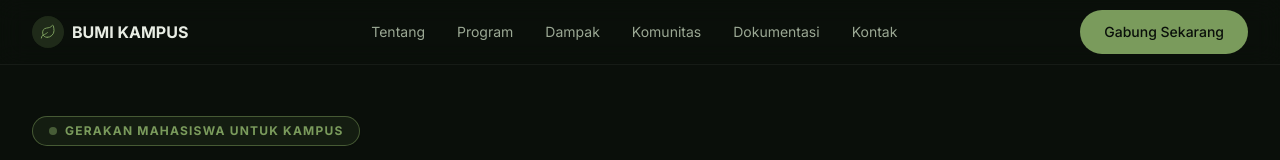
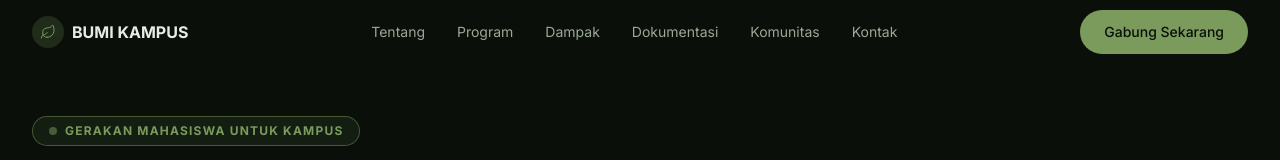
Before and after one commit to mufti-1448/bumi-kampus-project, a React (Vite) app: page / in a window 1280 px wide. Shown: the top 160 px of the page. Built offline with nearby package versions, Linux system fonts and the light colour scheme.

Commit message:
fix(ui): update Navbar component for scroll behavior and menu item adjustments

```diff
--- a/src/components/Navbar.jsx
+++ b/src/components/Navbar.jsx
@@ -1,40 +1,70 @@
 // ============================================
 // KOMPONEN: Navbar
 // ============================================
-// Catatan: menu hanya 5 item (Tentang, Program, Dampak, Komunitas, Kontak)
-// mengikuti desain Figma asli — "Dokumentasi" (section 06) memang tidak
-// dicantumkan di nav pada desain sumber. Ini mereproduksi gap navigasi
-// yang sama seperti temuan audit sebelumnya, bukan lupa ditambahkan.
+// Menu 6 item: Tentang, Program, Dampak, Dokumentasi, Komunitas, Kontak.
+// Navbar transparan saat di atas Hero, berubah solid + blur setelah
+// user scroll melewati threshold (80px).
+// Menu aktif di-highlight pakai teknik "scrollspy": deteksi posisi tepi
+// atas tiap section relatif ke garis navbar, bukan sekadar visibility.
 
-import { useState } from "react";
+import { useState, useEffect } from "react";
 import { Menu, X, Leaf } from "lucide-react";
 
 const menuItems = [
   { label: "Tentang", href: "#tentang" },
   { label: "Program", href: "#program" },
   { label: "Dampak", href: "#dampak" },
+  { label: "Dokumentasi", href: "#dokumentasi" },
   { label: "Komunitas", href: "#komunitas" },
-  { label: "Dokumentasi", href: "#dokumentasi" },
   { label: "Kontak", href: "#kontak" },
 ];
 
+// Sedikit lebih besar dari tinggi navbar (h-16 = 64px), memberi toleransi
+// supaya perpindahan highlight terasa pas, bukan telat/kepagian.
+const NAVBAR_OFFSET = 100;
+
 export default function Navbar() {
   const [isOpen, setIsOpen] = useState(false);
+  const [isScrolled, setIsScrolled] = useState(false);
+
+  useEffect(() => {
+    const handleScroll = () => {
+      const scrollY = window.scrollY;
+      setIsScrolled(scrollY > 80);
+    };
+
+    window.addEventListener("scroll", handleScroll, { passive: true });
+    handleScroll(); // set posisi awal saat pertama mount
+
+    return () => window.removeEventListener("scroll", handleScroll);
+  }, []);
 
   return (
-    <header className="fixed top-0 left-0 w-full z-50 bg-bg-base/60 backdrop-blur-md border-b border-white/5">
+    <header
+      className={`fixed top-0 left-0 w-full z-50 transition-all duration-300 ${
+        isScrolled
+          ? "bg-bg-base/90 backdrop-blur-md border-b border-white/5"
+          : "bg-transparent border-b border-transparent"
+      }`}
+    >
       <nav className="max-w-7xl mx-auto flex items-center justify-between px-4 sm:px-6 lg:px-8 h-16">
-        <a href="#" className="flex items-center gap-2 font-bold text-text-primary">
+        <a
+          href="#"
+          className="flex items-center gap-2 font-bold text-text-primary"
+        >
           <span className="w-8 h-8 rounded-full bg-accent-primary/20 flex items-center justify-center">
             <Leaf size={16} strokeWidth={1.5} className="text-accent-primary" />
           </span>
           BUMI KAMPUS
         </a>
 
-        <ul className="hidden lg:flex items-center gap-8 text-sm text-text-secondary">
+        <ul className="hidden lg:flex items-center gap-8 text-sm">
           {menuItems.map((item) => (
             <li key={item.href}>
-              <a href={item.href} className="hover:text-text-primary transition-colors">
+              <a
+                href={item.href}
+                className="text-text-secondary transition-colors hover:text-text-primary"
+              >
                 {item.label}
               </a>
             </li>
@@ -49,8 +79,13 @@ export default function Navbar() {
           className="lg:hidden text-text-primary"
           onClick={() => setIsOpen(!isOpen)}
           aria-label={isOpen ? "Tutup menu" : "Buka menu"}
+          aria-expanded={isOpen}
         >
-          {isOpen ? <X size={24} strokeWidth={1.5} /> : <Menu size={24} strokeWidth={1.5} />}
+          {isOpen ? (
+            <X size={24} strokeWidth={1.5} />
+          ) : (
+            <Menu size={24} strokeWidth={1.5} />
+          )}
         </button>
       </nav>
 
@@ -61,7 +96,7 @@ export default function Navbar() {
               <li key={item.href}>
                 <a
                   href={item.href}
-                  className="block text-text-secondary hover:text-text-primary"
+                  className="block text-text-secondary transition-colors hover:text-text-primary"
                   onClick={() => setIsOpen(false)}
                 >
                   {item.label}
@@ -69,7 +104,11 @@ export default function Navbar() {
               </li>
             ))}
           </ul>
-          <a href="#kontak" className="btn-primary text-sm mt-4 w-full justify-center" onClick={() => setIsOpen(false)}>
+          <a
+            href="#kontak"
+            className="btn-primary text-sm mt-4 w-full justify-center"
+            onClick={() => setIsOpen(false)}
+          >
             Gabung Sekarang
           </a>
         </div>
```
